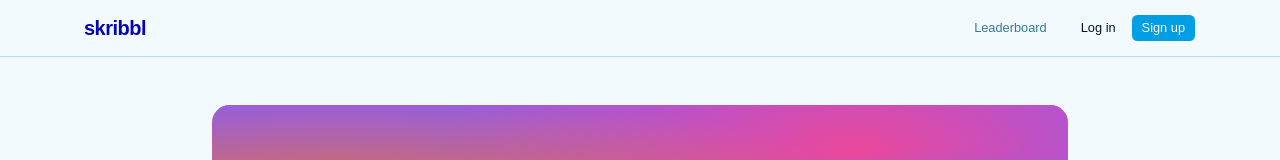
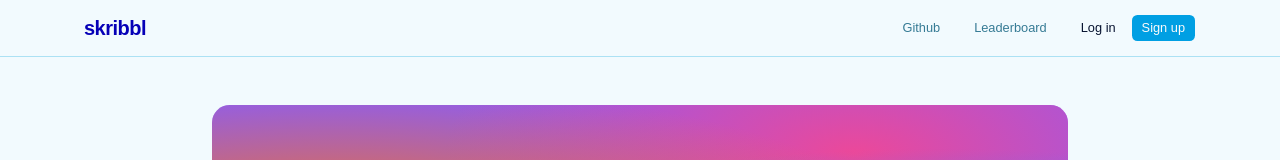
Before and after one commit to pr4th4meshh/skribbl, a React (Vite) app in the folder client/: page / in a window 1280 px wide. Shown: the top 160 px of the page. Built offline with nearby package versions, Linux system fonts and the light colour scheme; no server answers.

Commit message:
chore: add README

```diff
--- a/client/src/components/layout/Navbar.tsx
+++ b/client/src/components/layout/Navbar.tsx
@@ -1,6 +1,6 @@
-import { Link, useNavigate } from 'react-router-dom'
-import { useAuthStore } from '@/stores/auth.store'
-import { Button } from '@/components/ui/button'
+import { Link, useNavigate } from "react-router-dom"
+import { useAuthStore } from "@/stores/auth.store"
+import { Button } from "@/components/ui/button"
 
 export function Navbar() {
   const { user, clearAuth } = useAuthStore()
@@ -8,7 +8,7 @@
 
   const logout = () => {
     clearAuth()
-    navigate('/')
+    navigate("/")
   }
 
   return (
@@ -20,11 +20,32 @@
           </span>
         </Link>
         <nav className="flex items-center gap-1">
-          <Link to="/leaderboard" className="text-xs text-muted-foreground hover:text-foreground sm:hidden px-2 py-1">
+          <a
+            href="https://github.com/pr4th4meshh/skribbl"
+            target="_blank"
+            rel="noreferrer"
+            className="text-xs text-muted-foreground hover:text-foreground px-2 py-1"
+          >
+            <Button
+              variant="ghost"
+              size="sm"
+              className="text-muted-foreground hover:text-foreground hidden sm:inline-flex"
+            >
+              Github
+            </Button>
+          </a>
+          <Link
+            to="/leaderboard"
+            className="text-xs text-muted-foreground hover:text-foreground sm:hidden px-2 py-1"
+          >
             Board
           </Link>
           <Link to="/leaderboard">
-            <Button variant="ghost" size="sm" className="text-muted-foreground hover:text-foreground hidden sm:inline-flex">
+            <Button
+              variant="ghost"
+              size="sm"
+              className="text-muted-foreground hover:text-foreground hidden sm:inline-flex"
+            >
               Leaderboard
             </Button>
           </Link>
@@ -33,12 +54,20 @@
               <span className="text-xs sm:text-sm font-medium text-foreground border border-border rounded-full px-2 sm:px-3 py-1 bg-muted max-w-[100px] sm:max-w-none truncate">
                 {user.username}
               </span>
-              <Button variant="outline" size="sm" onClick={logout}>Log out</Button>
+              <Button variant="outline" size="sm" onClick={logout}>
+                Log out
+              </Button>
             </div>
           ) : (
             <div className="flex items-center gap-1 ml-1 sm:ml-2">
-              <Link to="/login"><Button variant="ghost" size="sm">Log in</Button></Link>
-              <Link to="/register"><Button size="sm">Sign up</Button></Link>
+              <Link to="/login">
+                <Button variant="ghost" size="sm">
+                  Log in
+                </Button>
+              </Link>
+              <Link to="/register">
+                <Button size="sm">Sign up</Button>
+              </Link>
             </div>
           )}
         </nav>
--- a/client/src/components/ui/button.tsx
+++ b/client/src/components/ui/button.tsx
@@ -5,7 +5,7 @@
 import { cn } from "@/lib/utils"
 
 const buttonVariants = cva(
-  "group/button inline-flex shrink-0 items-center justify-center rounded-lg border border-transparent bg-clip-padding text-sm font-medium whitespace-nowrap transition-all outline-none select-none focus-visible:border-ring focus-visible:ring-3 focus-visible:ring-ring/50 active:not-aria-[haspopup]:translate-y-px disabled:pointer-events-none disabled:opacity-50 aria-invalid:border-destructive aria-invalid:ring-3 aria-invalid:ring-destructive/20 dark:aria-invalid:border-destructive/50 dark:aria-invalid:ring-destructive/40 [&_svg]:pointer-events-none [&_svg]:shrink-0 [&_svg:not([class*='size-'])]:size-4",
+  "group/button inline-flex shrink-0 items-center justify-center rounded-lg border border-transparent bg-clip-padding text-sm font-medium whitespace-nowrap transition-all outline-none select-none focus-visible:border-ring focus-visible:ring-3 focus-visible:ring-ring/50 active:not-aria-[haspopup]:translate-y-px disabled:pointer-events-none disabled:opacity-50 aria-invalid:border-destructive aria-invalid:ring-3 aria-invalid:ring-destructive/20 dark:aria-invalid:border-destructive/50 dark:aria-invalid:ring-destructive/40 [&_svg]:pointer-events-none [&_svg]:shrink-0 [&_svg:not([class*='size-'])]:size-4 cursor-pointer",
   {
     variants: {
       variant: {
```
Also changed, not shown: 1 other file (tests, documents, lock files or other folders).
